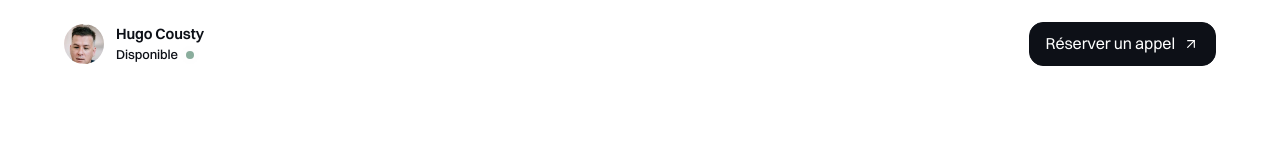
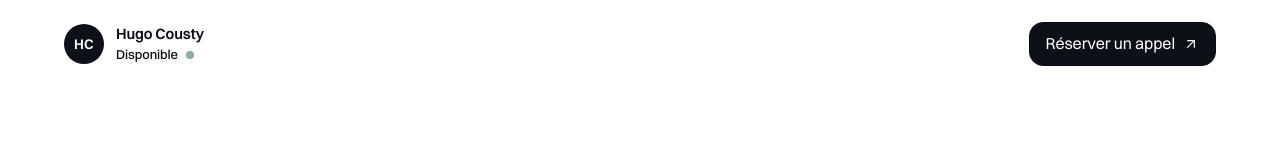
Before and after one commit to hcousty/hugocousty.fr, a plain HTML site: page cv/index.html in a window 1280 px wide. Shown: the top 160 px of the page. Drawn offline with Linux system fonts and the light colour scheme.

Commit message:
En-tête : monogramme « HC » à la place de la photo
Sur fond clair, l'en-tête affiche une pastille encre avec « HC » en
blanc, à la place de la photo de profil (toutes les pages). Même
apparition en fondu qu'avant.

Co-Authored-By: Claude Opus 5.5 <noreply@anthropic.com>
Claude-Session: https://claude.ai/code/session_01JSNCrcY9D97b3XvJuK1QZp

```diff
--- a/assets/css/base.css
+++ b/assets/css/base.css
@@ -729,6 +729,20 @@ select.field__input {
   object-fit: cover;
 }
 
+/* Monogramme « HC » à la place de la photo (en-tête clair) : pastille
+   encre, initiales blanches */
+.avatar--mono {
+  display: grid;
+  place-items: center;
+  background: var(--ink-900);
+  color: var(--white);
+  font-family: var(--font-display);
+  font-size: 14px;
+  font-weight: var(--weight-semibold);
+  letter-spacing: .02em;
+  line-height: 1;
+}
+
 
 .status {
   display: inline-flex;
--- a/cv/index.html
+++ b/cv/index.html
@@ -24,7 +24,7 @@
     <div class="site-header__inner">
       <a class="site-id" href="/" aria-label="Hugo Cousty, retour à l’accueil">
         <span class="site-id__name" aria-hidden="true">Hugo Cousty</span>
-        <img class="avatar" src="/assets/img/avatar.webp" alt="" width="64" height="64">
+        <span class="avatar avatar--mono" aria-hidden="true">HC</span>
         <span class="status"><span class="status__dot" aria-hidden="true"></span><span class="status__label">Disponible</span></span>
       </a>
       <div class="site-header__actions">
```
Also changed, not shown: agences/index.html (+1 -1 lines), confidentialite/index.html (+1 -1 lines), index.html (+1 -1 lines), mentions-legales/index.html (+1 -1 lines), merci/index.html (+1 -1 lines).
